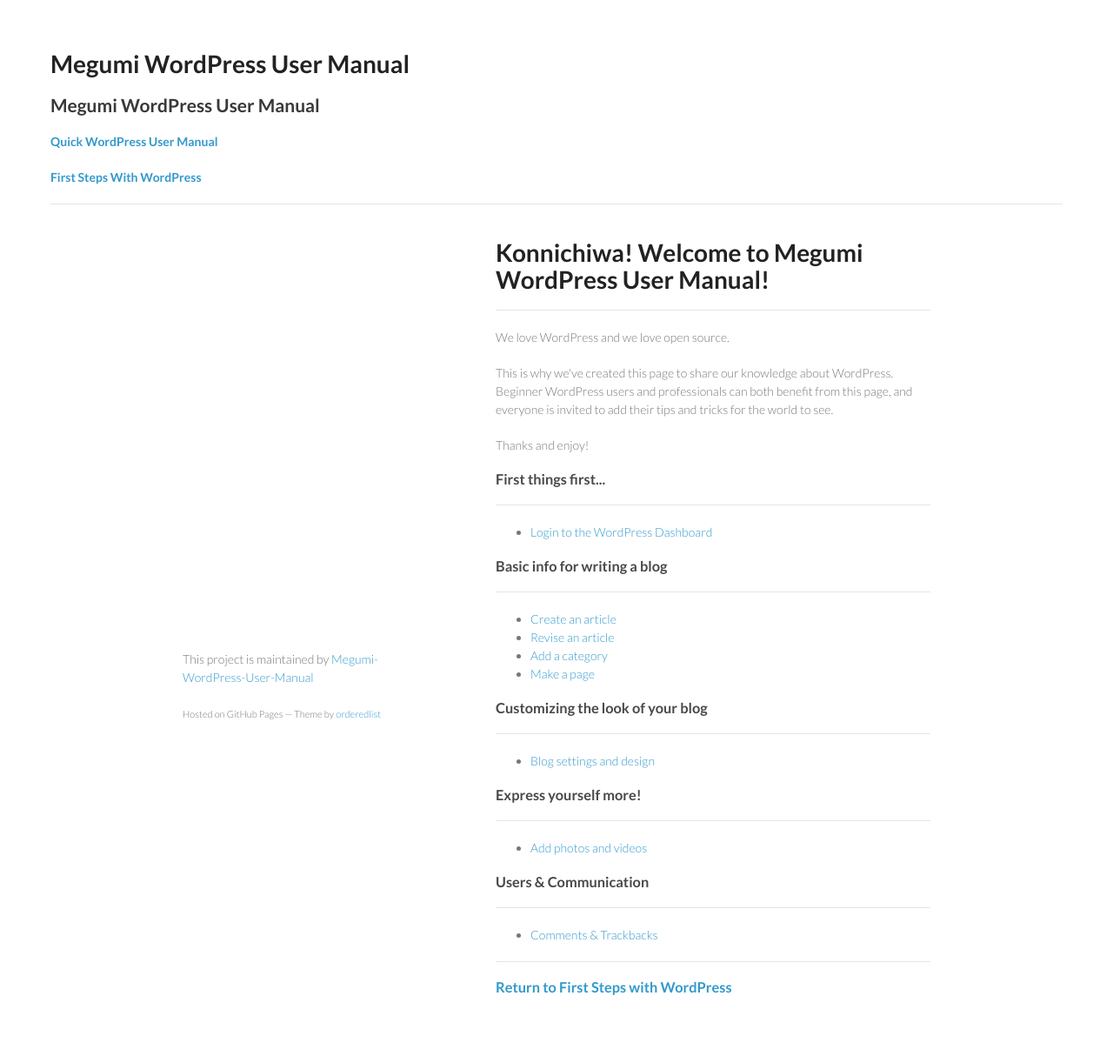
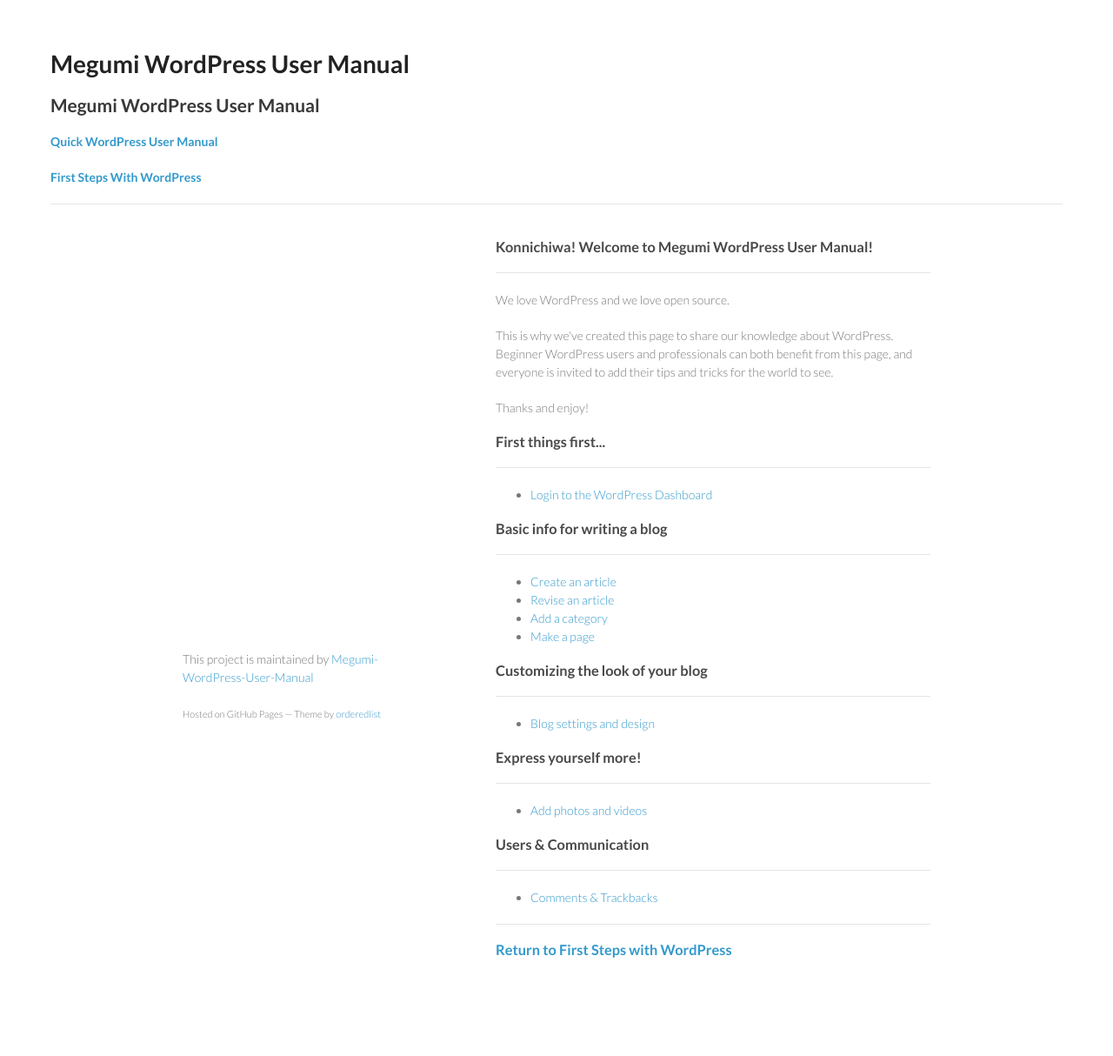
Before and after one commit to Megumi-WordPress-User-Manual/Intro, a Jekyll site: the page built from index.html, in a window 1280 px wide. Shown: the whole page at 87% size. Built offline with Jekyll 4.4.1, drawn with Linux system fonts in a browser that asks for light colours; after the commit the page ends 1171 px from its top, so only the background shows below that.

Commit message:
Update index.html

```diff
--- a/index.html
+++ b/index.html
@@ -22,8 +22,8 @@
         <h1>
 <a id="megumi-wordpress-user-manual" class="anchor" href="#megumi-wordpress-user-manual" aria-hidden="true"><span class="octicon octicon-link"></span></a></h1>
 
-<h1>
-<a id="konnichiwa-welcome-to-megumi-wordpress-user-manual" class="anchor" href="#konnichiwa-welcome-to-megumi-wordpress-user-manual" aria-hidden="true"><span class="octicon octicon-link"></span></a>Konnichiwa! Welcome to Megumi WordPress User Manual!</h1>
+<h3>
+<a id="konnichiwa-welcome-to-megumi-wordpress-user-manual" class="anchor" href="#konnichiwa-welcome-to-megumi-wordpress-user-manual" aria-hidden="true"><span class="octicon octicon-link"></span></a>Konnichiwa! Welcome to Megumi WordPress User Manual!</h3>
 
 
 <hr>
```
Also changed, not shown: other parts of index.html (+1 -1 lines).
